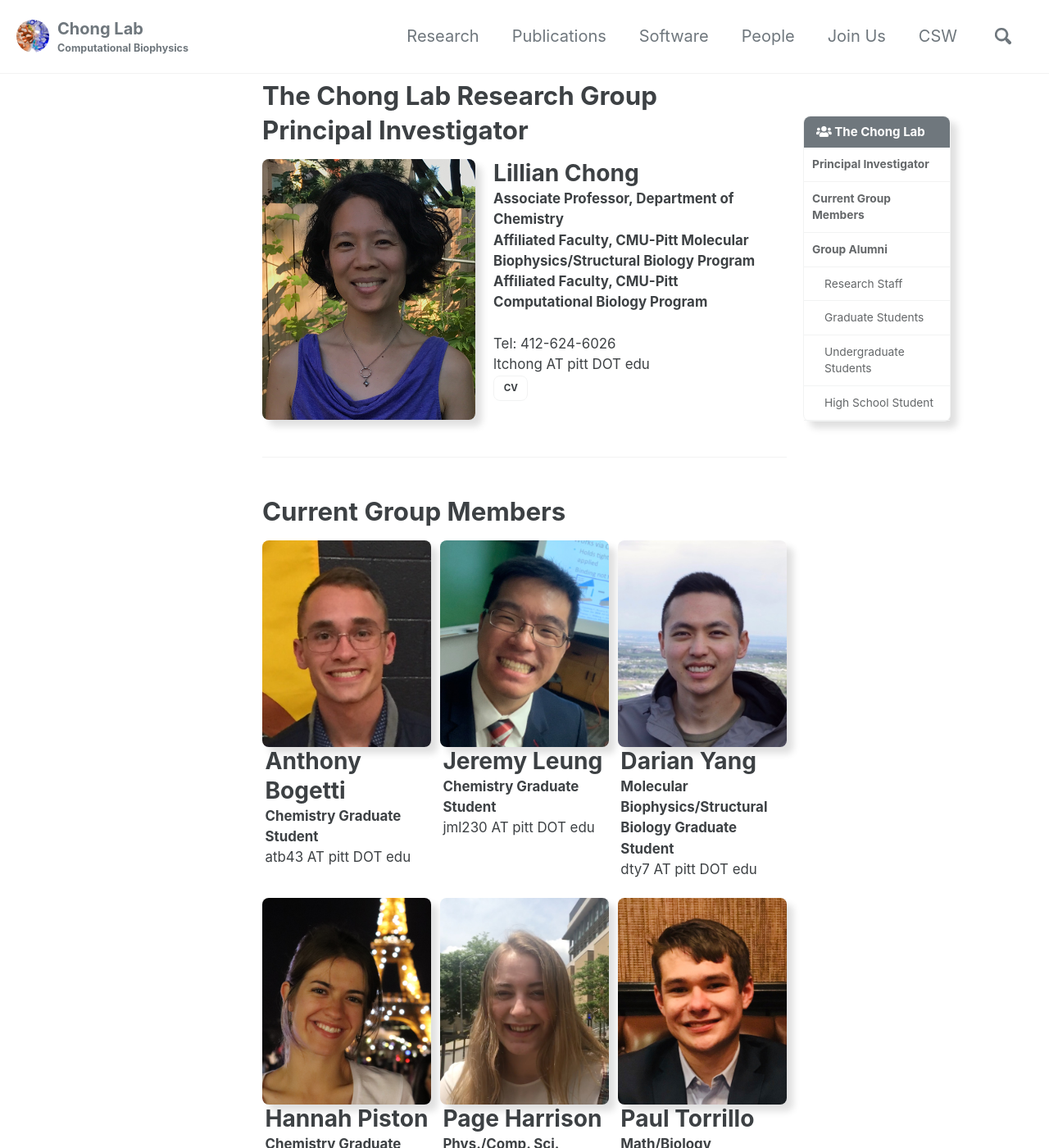
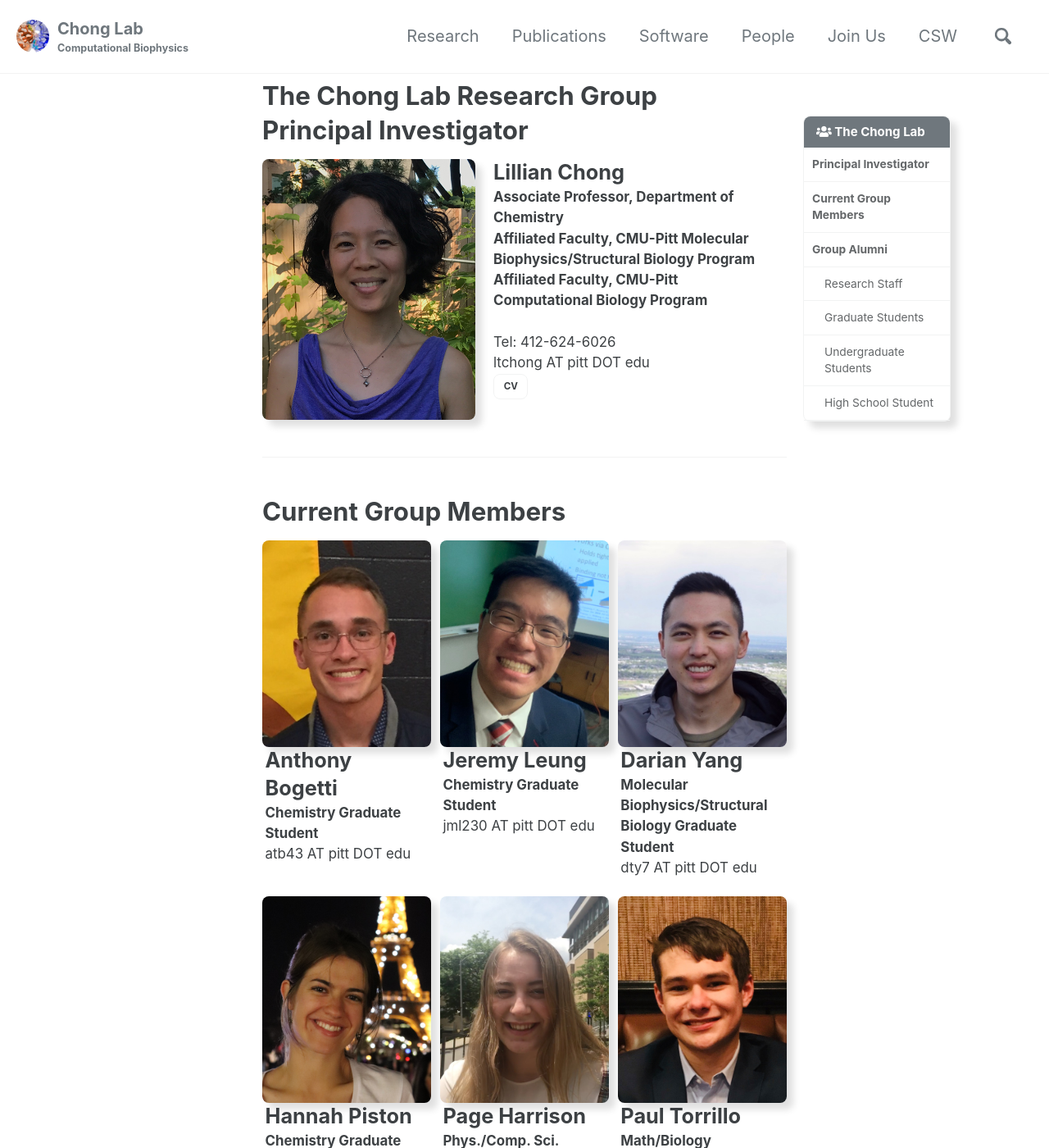
Before and after one commit to darianyang/mm-github-pages-test, a Jekyll site: the page built from _pages/people.md, in a window 1280 px wide and 1400 px high. Shown: the whole window at 82% size. Built offline with Jekyll 4.4.1, drawn with Linux system fonts in a browser that asks for light colours; cached includes are drawn as plain includes.

Commit message:
reduced font size for names on people page

```diff
--- a/_sass/minimal-mistakes/_base.scss
+++ b/_sass/minimal-mistakes/_base.scss
@@ -39,12 +39,12 @@ h1 {
   font-size: $h-size-1;
 }
 
-h2,
-hx {
+h2 {
   font-size: $h-size-2;
 }
 
-h3 {
+h3,
+hx {
   font-size: $h-size-3;
 }
 
```
